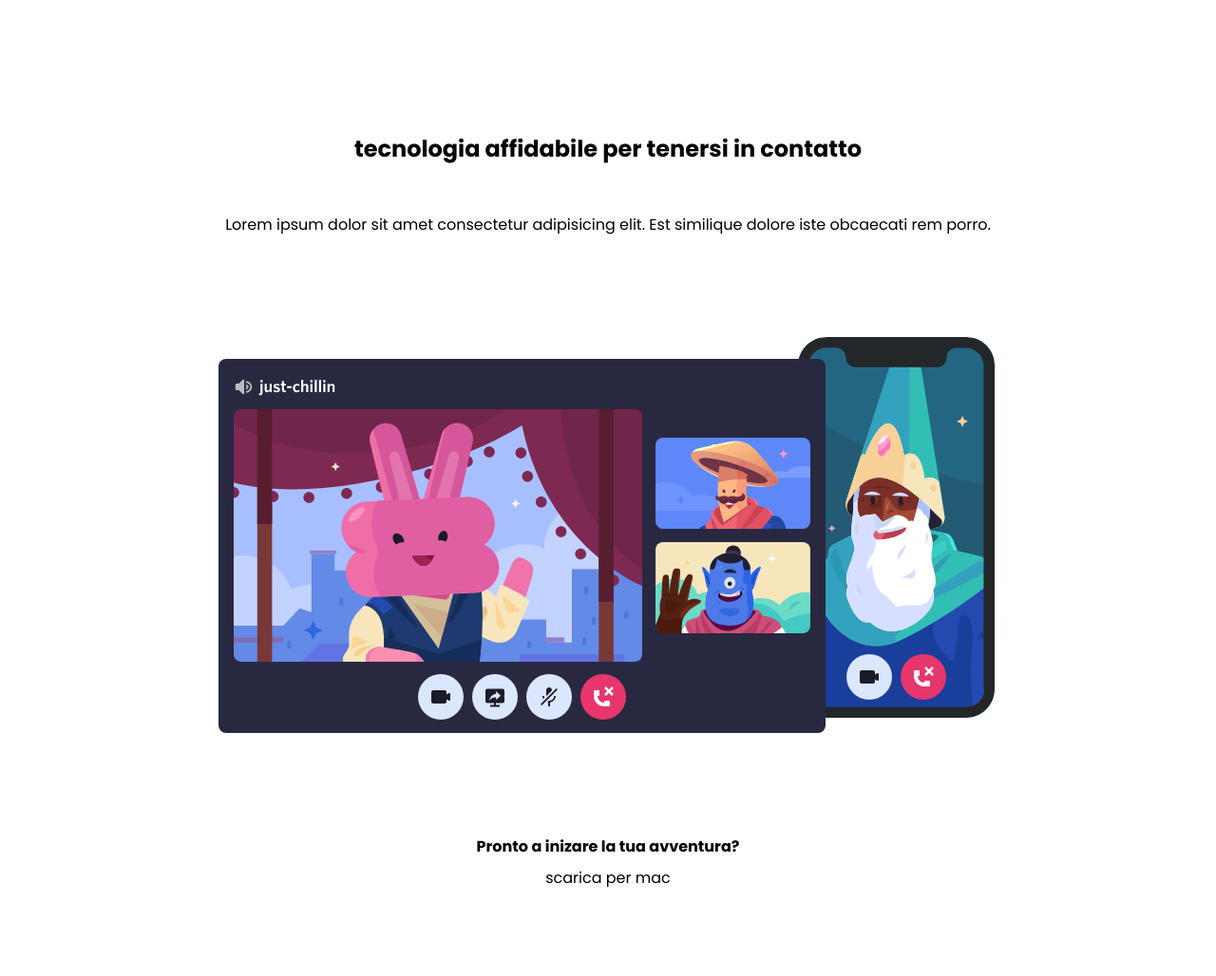
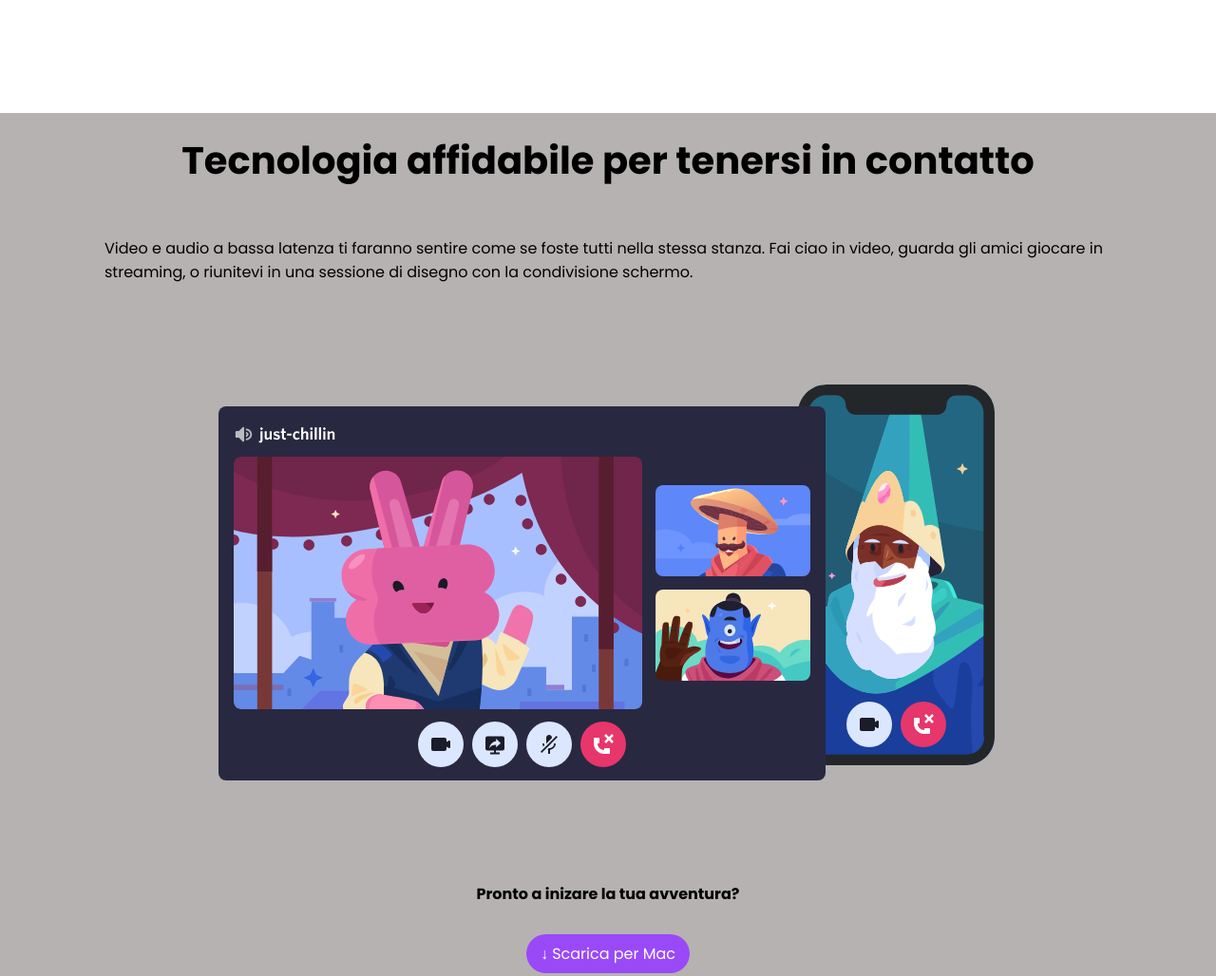
Before and after one commit to Leonardo-Corazzini/htmlcss-discord, a plain HTML site: page index.html in a window 1280 px wide. Shown: the part 2300-3328 px from the top of the page at 95% size. Drawn offline with Linux system fonts and the light colour scheme.

Commit message:
fix main style

```diff
--- a/css/app.css
+++ b/css/app.css
@@ -109,6 +109,12 @@ img {
     padding: 8px 15px;
     margin-left: 20px;
 }
+.cta-blue{
+    border-radius: 999px;
+    background-color: rgb(154, 73, 247);
+    color: white;
+    padding: 8px 15px;
+}
 .main-menu{
     display: flex;
     justify-content: space-between;
@@ -121,9 +127,11 @@ img {
 .section-layout-4{
     margin-bottom: 200px;
 }
-.section-layout-1,
+.section-layout-1{
+    margin-bottom: 75px;
+}
 .section-layout-5{
-    margin-bottom: 75px;
+    padding-bottom: 75px;
 }
 .section-title{
     font-size: 40px;
@@ -140,7 +148,7 @@ img {
     background-color: white;
 }
 .section-layout-3,.section-layout-5{
-
+   background-color: rgb(182, 178, 178);
 }
 .second-section{
     background-image: url(../img/item1.svg);
@@ -164,6 +172,7 @@ img {
 .download-section{
     flex-direction: column;
     align-items: center;
+    gap: 30px;
 }
 /* footer style */
 .section-layout-6,.section-layout-7{
--- a/index.html
+++ b/index.html
@@ -52,8 +52,8 @@
             <div class="conteiner">
                 <div class="row">
                     <div class="col-33">
-                        <h2>dove trovarsi è facile</h2>
-                        <p>Lorem ipsum dolor sit amet consectetur adipisicing elit. Laborum neque ex eaque iure cum natus.</p>
+                        <h2 class="section-title">Dove trovarsi è facile</h2>
+                        <p>Mettiti comodo in un canale vocalr quando hai tempo. Gli amici nel tuo server possono vedere che sei li e unirsi istantneamente senza dover chiamare</p>
                     </div>
                     <div class="col-66 third-section"></div>
                 </div>
@@ -64,8 +64,8 @@
                 <div class="row">
                     <div class="col-66 fourth-section"></div>
                     <div class="col-33">
-                        <h2>da pochi a un fandom</h2>
-                        <p>Lorem ipsum dolor sit amet, consectetur adipisicing elit. Dolorum molestiae sit corporis, accusamus obcaecati iusto?</p>
+                        <h2 class="section-title">Da pochi a un fandom</h2>
+                        <p>Dai inizio a una community di qualsiasi dimensione con strumwnti di moderazione e accesso ai mebri personalizzabile. Concedi ai membri poteri speciali, crea canali privati, e molto altro.</p>
                     </div>
                 </div>
             </div>
@@ -74,13 +74,13 @@
             <div class="conteiner">
                 <div class="row fifth-section">
 
-                    <h2>tecnologia affidabile per tenersi in contatto</h2>
-                    <p>Lorem ipsum dolor sit amet consectetur adipisicing elit. Est similique dolore iste obcaecati rem porro.</p>
+                    <h2 class="section-title">Tecnologia affidabile per tenersi in contatto</h2>
+                    <p>Video e audio a bassa latenza ti faranno sentire come se foste tutti nella stessa stanza. Fai ciao  in video, guarda gli amici giocare in streaming, o riunitevi in una sessione di disegno con la condivisione schermo.</p>
 
                     <img src="./img/item4-big.svg" alt="">
                     <div class="row download-section">
                         <strong>Pronto a inizare la tua avventura?</strong>
-                        <a class="cta" href="">scarica per mac</a>
+                        <a class="cta-blue" href="">&darr; Scarica per Mac</a>
                     </div>
                 </div>
             </div>
@@ -124,7 +124,7 @@
             <div class="footer-conteiner">
                 <div class="row">
                     <img class="footer-logo" src="./img/logo.svg" alt="">
-                    <div class="cta footer-button">Bottone</div>
+                    <a class="cta-blue footer-button" href="">Registrati</a>
 
                 </div>
             </div>
```
